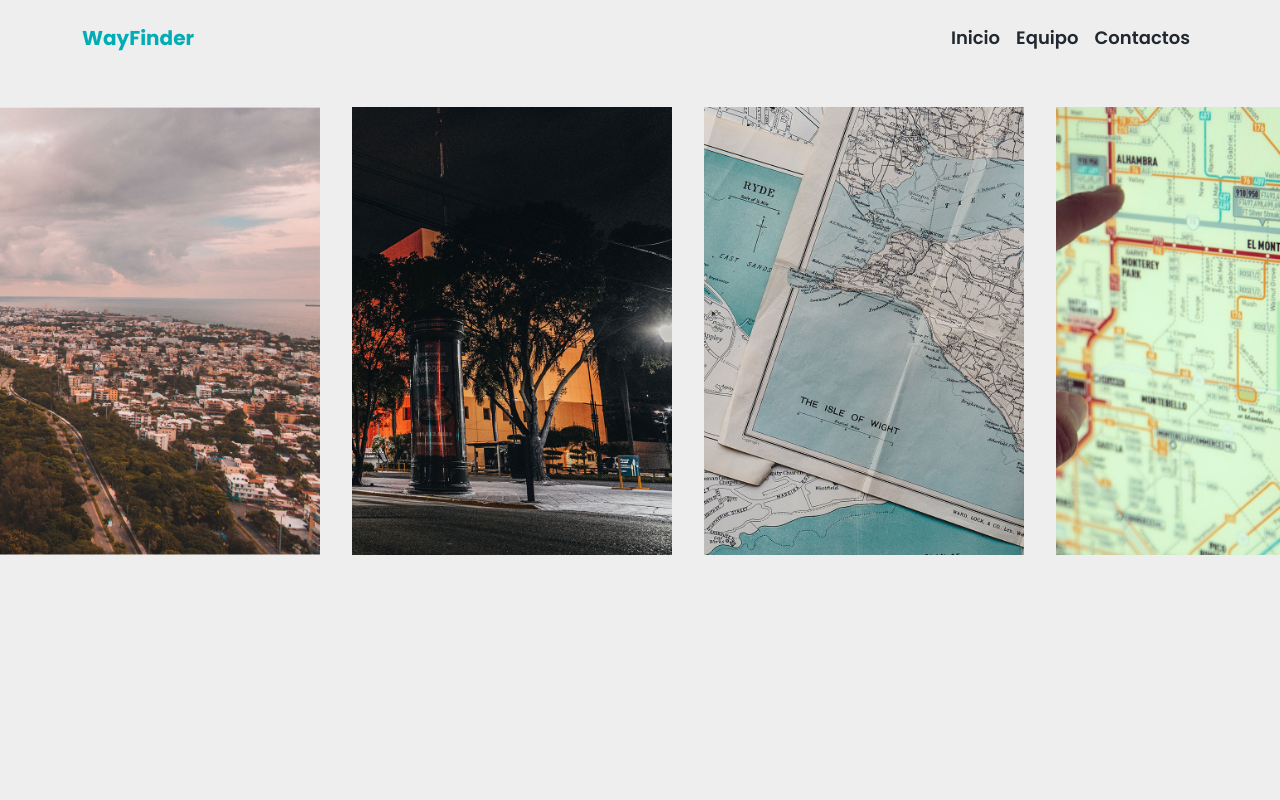
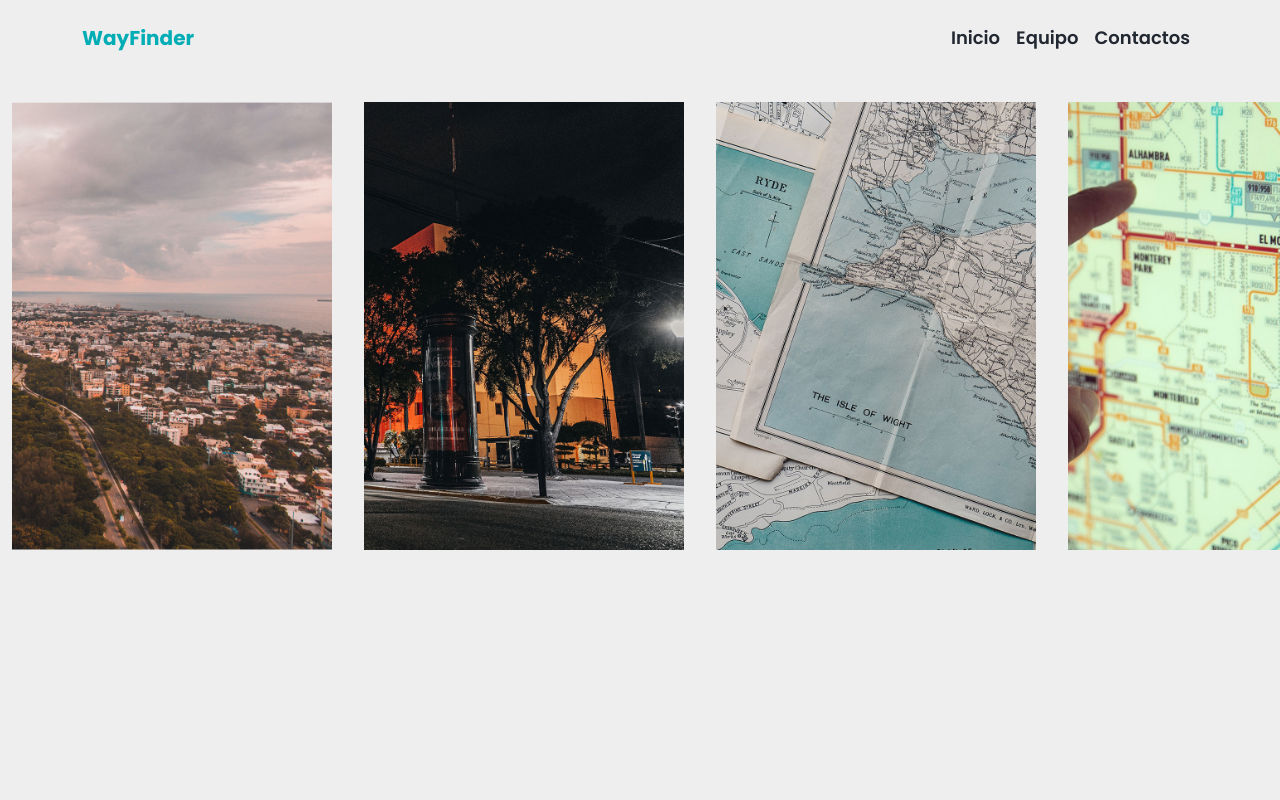
Before and after one commit to sniperwolf27/Proyecto-de-Grado, a website: page index.html in a window 1280 px wide. Shown: the top 800 px of the page. Drawn offline with nearby package versions, Linux system fonts and the light colour scheme.

Commit message:
html changes

```diff
--- a/index.html
+++ b/index.html
@@ -34,9 +34,7 @@
   <!--========================================================== -->
                         <!-- ENCABEZADO -->
   <!--========================================================== -->
-    <header class="container-fluid bg-primary d-flex justify-content-center">
-    </header>
-
+    <header class="container-fluid">
       <nav  class="navbar navbar-expand-lg navbar-light p-3"  id="menu">
         <div class="container">
           <a class="navbar-brand" href="">
@@ -62,12 +60,15 @@
 
         </div>
       </nav>
+    </header>
+
+
 
     <!--========================================================== -->
                         <!-- SLIDER DE IMAGENES-->
     <!--========================================================== -->
 
-
+    <div class="container-fluid">
       <div id="image-track" class="mage-track-conteiner" data-mouse-down-at="0" data-prev-percentage="0">
         <img class="image" src="pics/slider-images/slide-1.jpg" draggable="false" />
         <img class="image" src="pics/slider-images/slide-2.jpg" draggable="false" />
@@ -81,6 +82,7 @@
         <img class="image" src="pics/slider-images/slide-10.jpg" draggable="false" />
       </div>
 
+    </div>
 
     <!--========================================================== -->
                         <!-- INTRODUCCION DE SERVICIOS-->
```
Lines whose indentation alone changed are shown as unchanged.
